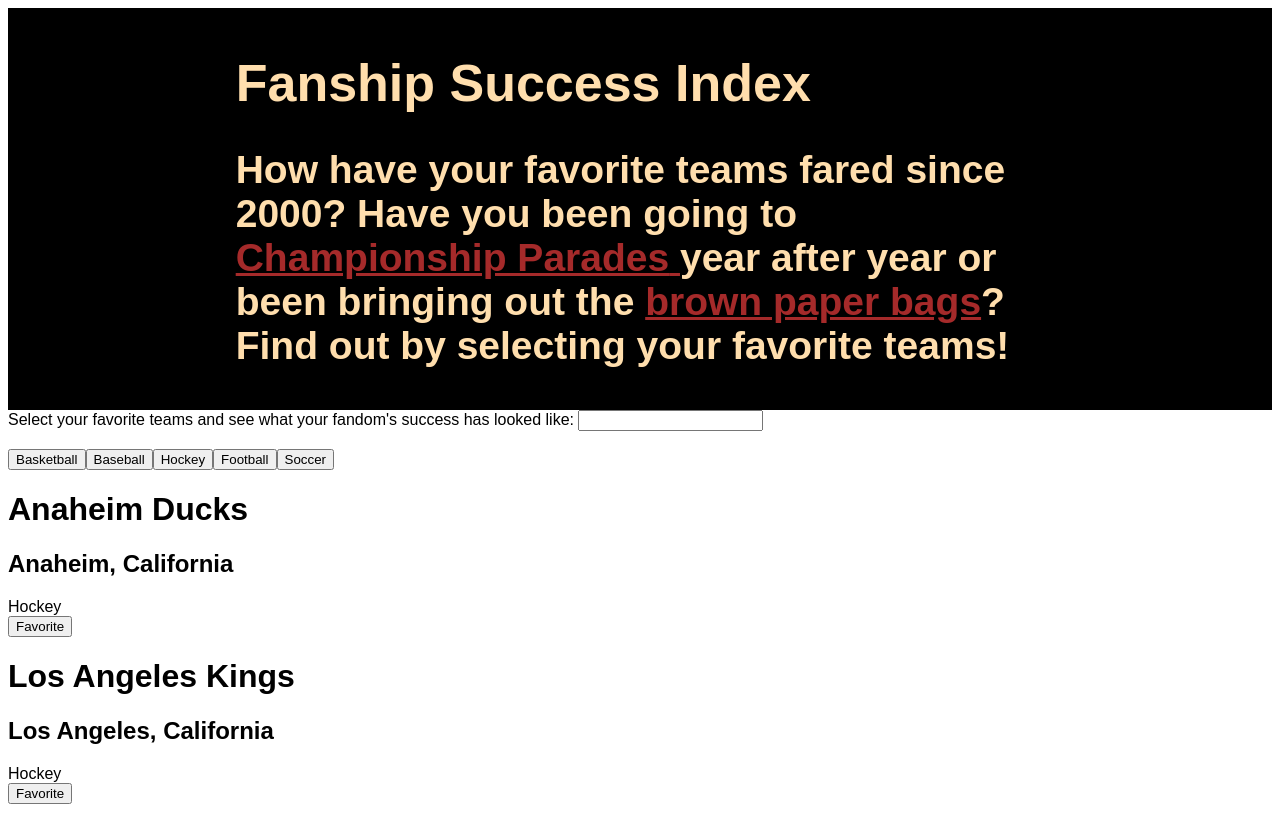
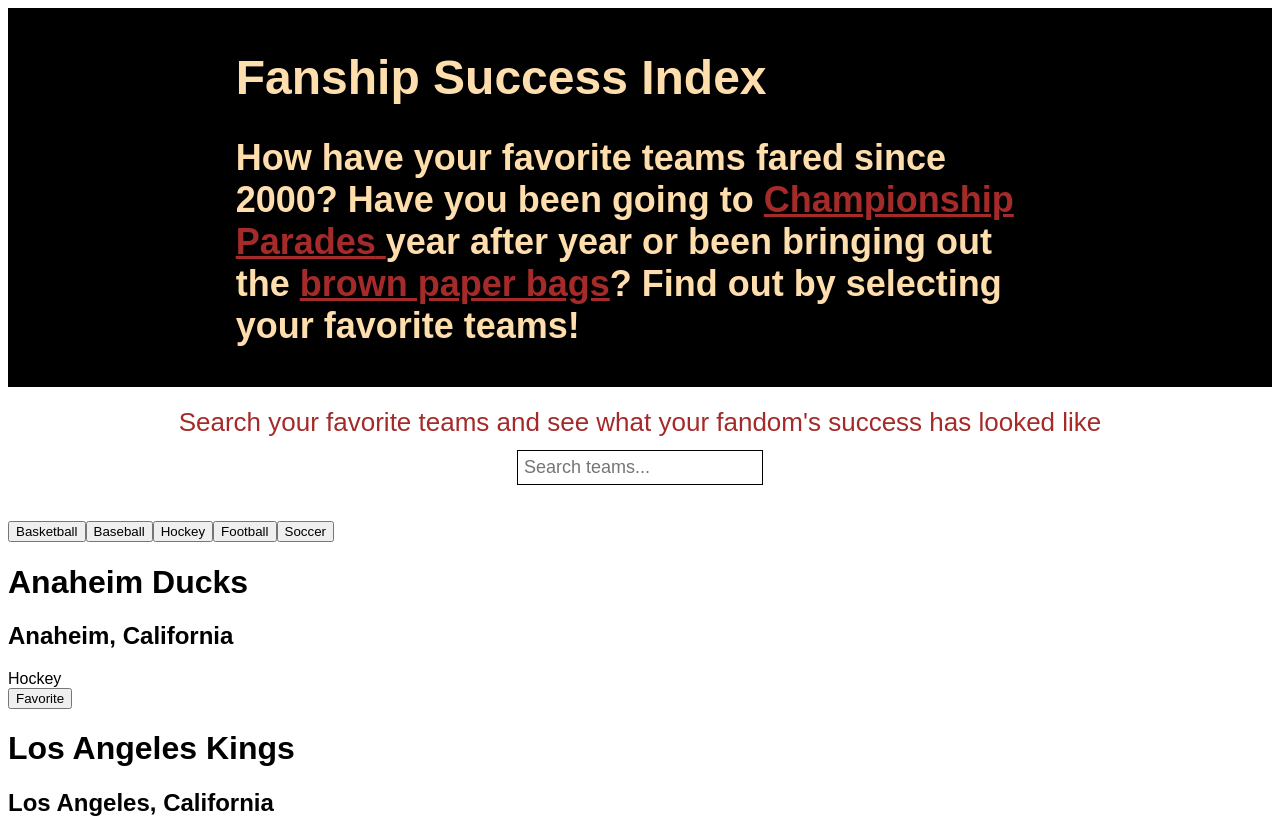
Before and after one commit to RubesWorld/sports_teams, a React (Create React App) app: page / in a window 1280 px wide. Shown: the top 818 px of the page. Built offline with nearby package versions, Linux system fonts and the light colour scheme.

Commit message:
initial commit

```diff
--- a/src/components/Searchbar.js
+++ b/src/components/Searchbar.js
@@ -1,11 +1,20 @@
 const Searchbar = ({ onSearch, onChange, value, id }) => {
   return (
     <div>
+      <div className="search-container">
         <label htmlFor="search">
-        Select your favorite teams and see what your fandom's success has looked
-        like:{" "}
+          Search your favorite teams and see what your fandom's success has
+          looked like{" "}
         </label>
-      <input type="text" id={id} onChange={onChange} value={value} />
+        <input
+          placeholder="Search teams..."
+          type="text"
+          id={id}
+          onChange={onChange}
+          value={value}
+        />
+      </div>
+      <div className="button-container">
         <br />
         <br />
         <button>Basketball</button>
@@ -14,6 +23,7 @@ const Searchbar = ({ onSearch, onChange, value, id }) => {
         <button>Football</button>
         <button>Soccer</button>
       </div>
+    </div>
   );
 };
 
--- a/src/styles/app.scss
+++ b/src/styles/app.scss
@@ -3,5 +3,5 @@
 
 .App {
   font-family: sans-serif;
-
+  box-sizing: border-box;
 }
--- a/src/styles/header.scss
+++ b/src/styles/header.scss
@@ -3,13 +3,11 @@
   background-color: black;
   color: navajowhite;
   padding: 10px;
-  font-size:26px;
+  font-size:24px;
   display: flex;
   flex-direction: column;
   align-items: center
   }
-
-
 
 .header-container{
   width: 65%;
--- a/src/styles/search.scss
+++ b/src/styles/search.scss
@@ -3,8 +3,25 @@
   display: flex;
   flex-direction: column;
   align-items: center;
+  margin-top: 20px;
 }
 
 .search {
   width: 50%;
 }
+
+label {
+  font-size: 26px;
+color: brown;
+}
+
+input {
+  padding: 6px;
+  margin-top: 12px;
+  font-size: 18px;
+  border:solid 1px black;
+}
+
+.button-container{
+
+}
```
Also changed, not shown: public/images/brady_wasted.jpeg, public/images/knicks_paper_bags.png. Lines whose indentation alone changed are shown as unchanged.
